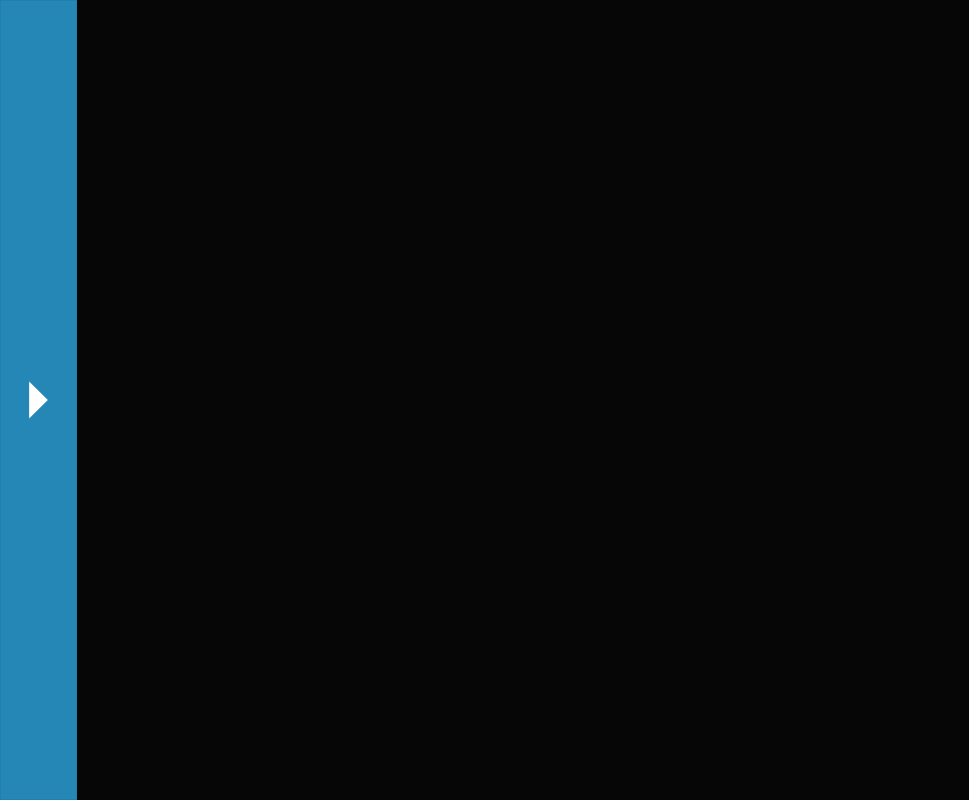
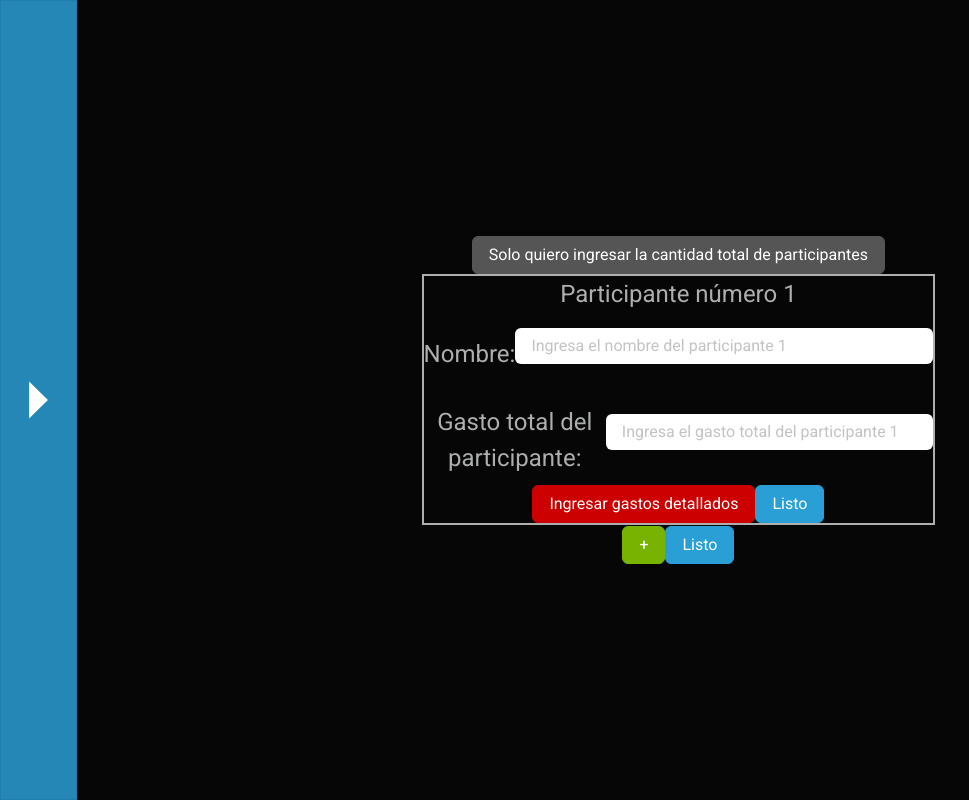
Before and after one commit to PedroCazala/finanzas, a React (Create React App) app: page /dividir-gastos in a window 1280 px wide. Before the commit this address had no page. Shown: the whole page, without its empty margins (0-969 px from the left). Built offline with nearby package versions, Linux system fonts and the light colour scheme.

Commit message:
Se comenzó a armar SplitMoney

```diff
--- a/public/index.html
+++ b/public/index.html
@@ -1,5 +1,5 @@
 <!DOCTYPE html>
-<html lang="en">
+<html lang="es">
   <head>
     <meta charset="utf-8" />
     <link rel="icon" href="%PUBLIC_URL%/favicon.ico" />
--- a/src/App.tsx
+++ b/src/App.tsx
@@ -5,6 +5,7 @@ import Aside from "./components/Aside/Aside";
 import CountCash from "./components/pages/CountCash/CountCash";
 import FinancialGoalCalculator from "./components/pages/FinancialGoalCalculator/FinancialGoalCalculator";
 import Index from "./components/pages/Index/Index";
+import SplitMoney from "./components/pages/SplitMoney/SplitMoney";
 
 function App() {
     return (
@@ -25,6 +26,10 @@ function App() {
                             path="/meta-financiera"
                             element={<FinancialGoalCalculator />}
                         />
+                        <Route
+                            path="/dividir-gastos"
+                            element={<SplitMoney/>}
+                        />
                     </Routes>
                 </main>
             </Router>
--- a/src/components/Aside/Aside.tsx
+++ b/src/components/Aside/Aside.tsx
@@ -35,6 +35,13 @@ function Aside() {
                             >
                                 Calculadora de meta financiera
                             </NavLink>
+                            <NavLink
+                                to="/dividir-gastos"
+                                className="navbar-brand"
+                                onClick={() => onChangeValueAside()}
+                            >
+                                Dividir gastos
+                            </NavLink>
                         </div>
                     </nav>
                 </aside>
--- /dev/null
+++ b/src/components/pages/SplitMoney/SplitMoney.scss
@@ -0,0 +1,12 @@
+.SplitMoney{
+    display: flex;
+    flex-flow: column wrap;
+    justify-content: center;
+    align-items: center;
+    align-content: center;
+    height: 100%;
+
+    form{
+       width: 90%;
+    }
+}
--- /dev/null
+++ b/src/components/pages/SplitMoney/SplitMoney.tsx
@@ -0,0 +1,28 @@
+import { useState } from 'react';
+import AddParticipantsContainer from './components/AddParticipants/AddParticipantsContainer';
+import './SplitMoney.scss'
+
+interface participants{
+    name:string,
+    totalSpentMoney?:number
+    detalleSpentMoney?:detalleSpentMoney[]
+}
+interface detalleSpentMoney{
+    spent:string,
+    price:number
+}
+function SplitMoney() {
+    const detalleParticipants = useState<Boolean>()
+    const [participants,setParticipants] = useState<participants[]>()
+
+    return <div className='SplitMoney'>
+        <>
+        <button className='btn btn-secondary'>
+            Solo quiero ingresar la cantidad total de participantes
+        </button>
+        <AddParticipantsContainer/>
+        </>
+    </div>;
+}
+
+export default SplitMoney;
--- /dev/null
+++ b/src/components/pages/SplitMoney/components/AddParticipants/AddParticipants.scss
@@ -0,0 +1,9 @@
+.AddParticipants{
+    border: solid 2px ;
+    .form-group{
+        display: flex;
+        input{
+            margin: auto;
+        }
+    }
+}
--- /dev/null
+++ b/src/components/pages/SplitMoney/components/AddParticipants/AddParticipants.tsx
@@ -0,0 +1,59 @@
+import React, { useState } from "react";
+import "./AddParticipants.scss";
+
+function AddParticipants() {
+    const [detalleSpents, setDetalleSpents] = useState(false);
+    const addParticipants = (e: React.MouseEvent) => {
+        e.preventDefault();
+    };
+    const number = 1;
+    return (
+        <div className="AddParticipants">
+            Participante número {number}
+            <div className="form-group">
+                <label htmlFor="name" className="form-label mt-4">
+                    Nombre:
+                </label>
+                <input
+                    type="text"
+                    className="form-control"
+                    id="name"
+                    aria-describedby="emailHelp"
+                    placeholder={`Ingresa el nombre del participante ${number}`}
+                />
+            </div>
+            {!detalleSpents ? (
+                <div className="form-group">
+                    <label htmlFor="name" className="form-label mt-4">
+                        Gasto total del participante:
+                    </label>
+                    <input
+                        type="text"
+                        className="form-control"
+                        id="name"
+                        aria-describedby="emailHelp"
+                        placeholder={`Ingresa el gasto total del participante ${number}`}
+                    />
+                </div>
+            ) : (
+                "logica para gastos detallados"
+            )}
+            <button
+                className="btn btn-danger"
+                onClick={() => setDetalleSpents(!detalleSpents)}
+            >
+                {!detalleSpents
+                    ? "Ingresar gastos detallados"
+                    : "Ingresar gasto total"}
+            </button>
+            <button
+                className="btn btn-primary"
+                onClick={(e) => addParticipants(e)}
+            >
+                Listo
+            </button>
+        </div>
+    );
+}
+
+export default AddParticipants;
--- /dev/null
+++ b/src/components/pages/SplitMoney/components/AddParticipants/AddParticipantsContainer.tsx
@@ -0,0 +1,27 @@
+import React from "react";
+import AddParticipants from "./AddParticipants";
+
+function AddParticipantsContainer() {
+    const addParticipants = (e: React.MouseEvent) => {
+        e.preventDefault();
+    };
+    return (
+        <div>
+            <AddParticipants />
+            <button
+                className="btn btn-success"
+                // onClick={(e) => addParticipants(e)}
+            >
+                +
+            </button>
+            <button
+                className="btn btn-primary"
+                onClick={(e) => addParticipants(e)}
+            >
+                Listo
+            </button>
+        </div>
+    );
+}
+
+export default AddParticipantsContainer;
```
